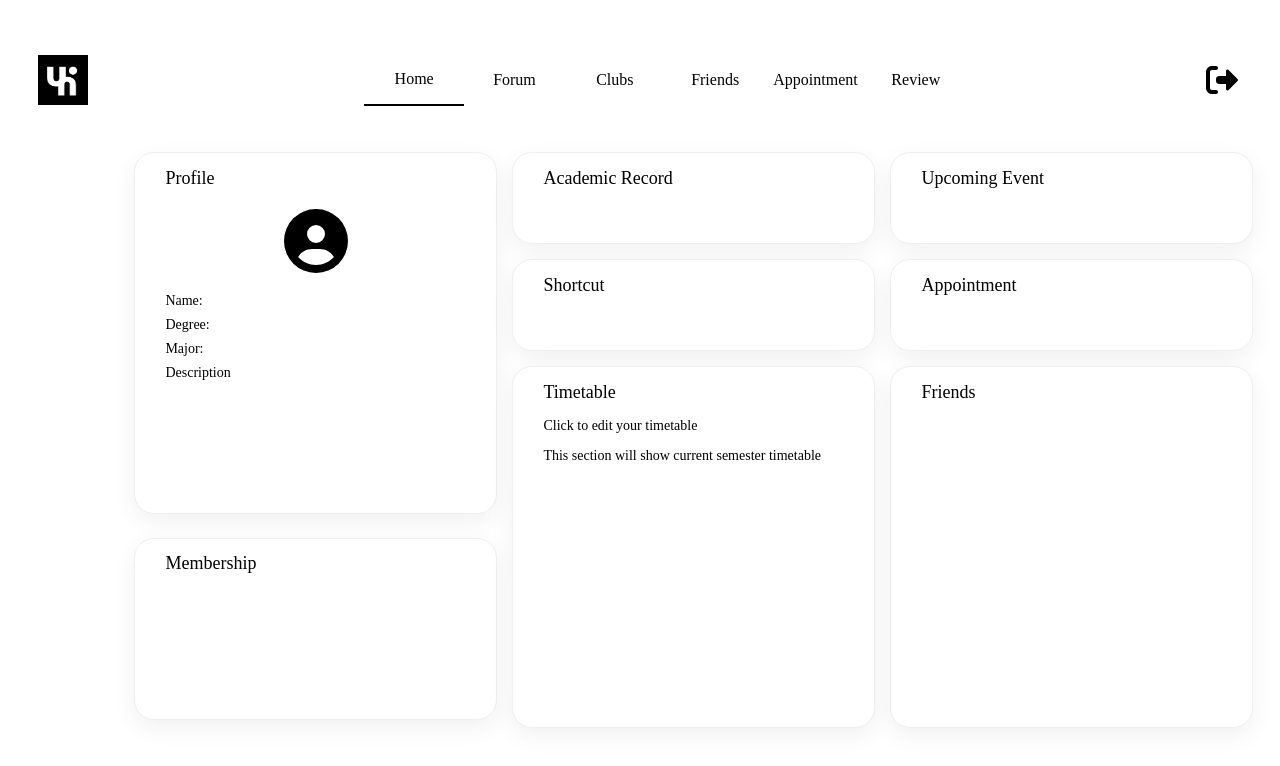
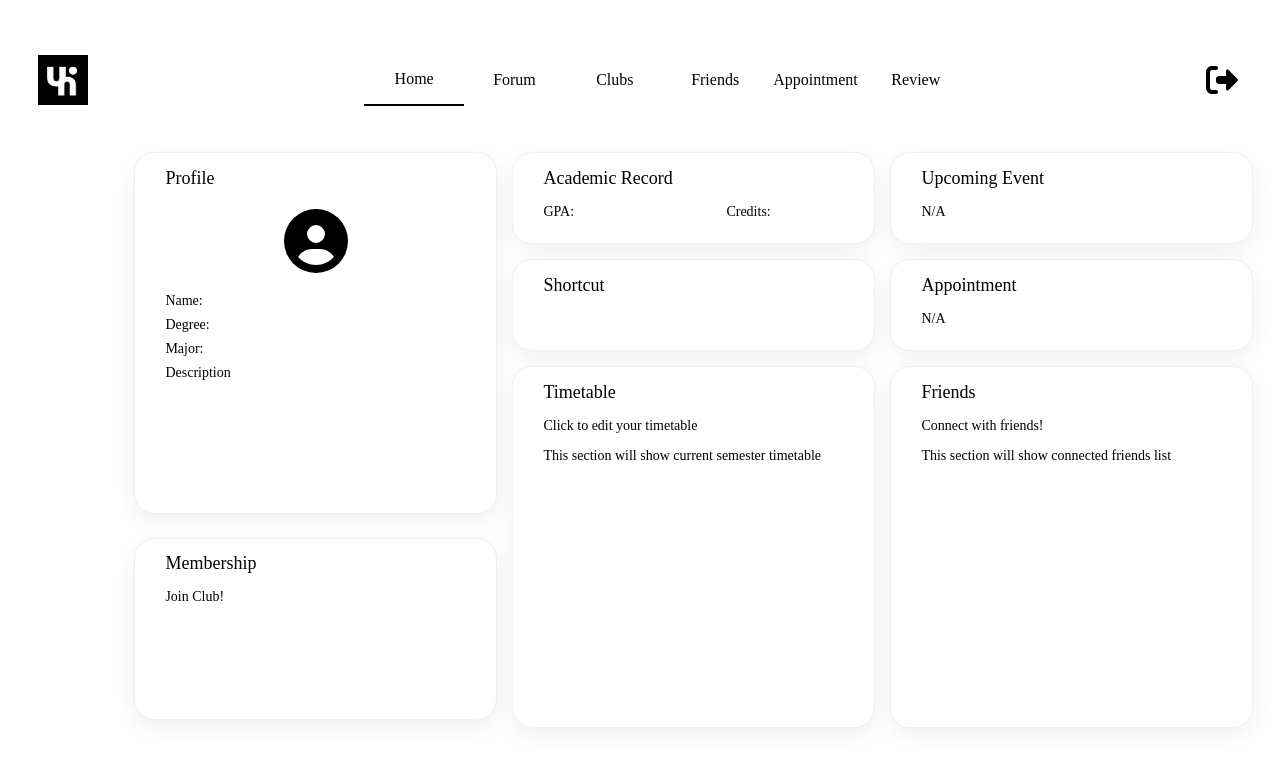
Before and after one commit to Suusana/UniCircle, a React (Vite) app in the folder Frontend/: page /main/home in a window 1280 px wide. Shown: the top 766 px of the page. Built offline with nearby package versions, Linux system fonts and the light colour scheme.

Commit message:
added link & descpription

```diff
--- a/Frontend/src/pages/Home.jsx
+++ b/Frontend/src/pages/Home.jsx
@@ -35,7 +35,8 @@ function Home() {
               <SubTitle>Description</SubTitle>
             </CardL>
             <CardM>
-              <Title>Membership</Title>
+              <Title>Membership</Title> {/*if none -> join the club shows up */}
+              <SubTitle>Join Club! </SubTitle>
             </CardM>
           </div>
           <div
@@ -53,6 +54,15 @@ function Home() {
             >
               <CardS>
                 <Title>Academic Record</Title>
+                <div
+                  style={{
+                    display: "grid",
+                    gridTemplateColumns: "1fr 1fr",
+                    gap: "5px",
+                  }}
+                >
+                  <SubTitle>GPA: </SubTitle> <SubTitle>Credits: </SubTitle>
+                </div>
               </CardS>
               <CardS>
                 <Title>Shortcut</Title>
@@ -75,12 +85,20 @@ function Home() {
             >
               <CardS>
                 <Title>Upcoming Event</Title>
+                <Text>N/A</Text>
               </CardS>
-              <CardS>
+              <CardS
+                as={Link}
+                to="/main/appointment"
+                style={{ textDecoration: "none", color: "inherit" }}
+              >
                 <Title>Appointment</Title>
+                <Text>N/A</Text>
               </CardS>
               <CardL>
                 <Title>Friends</Title>
+                <SubTitle>Connect with friends!</SubTitle>
+                <Text>This section will show connected friends list</Text>
               </CardL>
             </div>
           </div>
```
